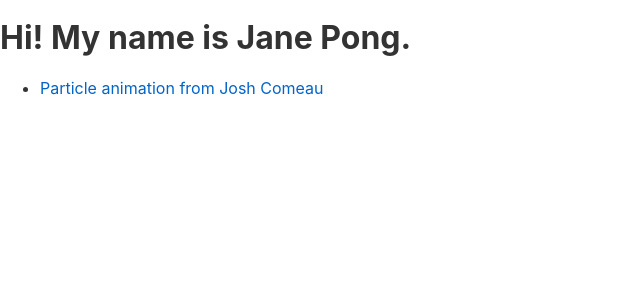
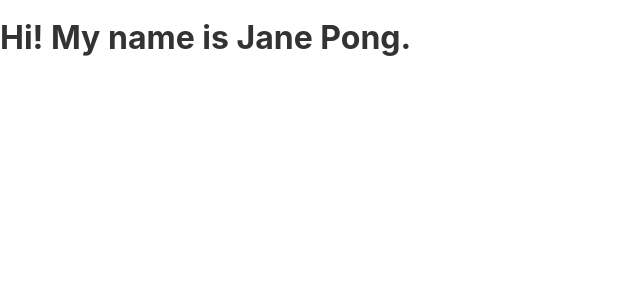
Before and after one commit to officeofjane/officeofjane.com, a SvelteKit app: page / in a window 1280 px wide. Shown: the top 300 px of the page, without its empty margins (0-640 px from the left). Built offline with nearby package versions, Linux system fonts and the light colour scheme.

Commit message:
clean up

```diff
--- a/src/components/Index.svelte
+++ b/src/components/Index.svelte
@@ -5,8 +5,3 @@
 </script>
 
 <h1>{copy.hed}</h1>
-<article>
-  <ul>
-    <li><a href="./particles">Particle animation from Josh Comeau</a></li>
-  </ul>
-</article>
--- a/src/routes/particles/+page.svelte
+++ /dev/null
@@ -1 +0,0 @@
-<p>i am particles.</p>
```
